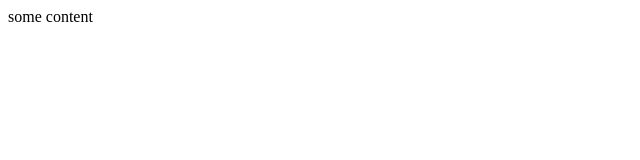
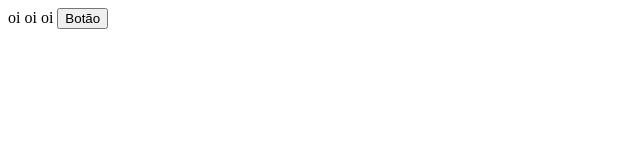
Before and after one commit to mateusu/page-test, a plain HTML site: page index.html in a window 1280 px wide. Shown: the full height of the page, 0-640 px from the left. Drawn offline with Linux system fonts and the light colour scheme.

Commit message:
Update index.html

```diff
--- a/index.html
+++ b/index.html
@@ -1,8 +1,14 @@
 <html>
+
 <body>
     oi
+    oi
+    oi
+    <button onclick="teste()">Botão</button>
 </body>
 <script type="text/javascript">
-    var content = 'some content';
-    document.getElementsByTagName('body')[0].innerHTML = content;
+    function teste() {
+        var content = 'some content';
+        document.getElementsByTagName('body')[0].innerHTML = content;
+    }
 </script>
```
